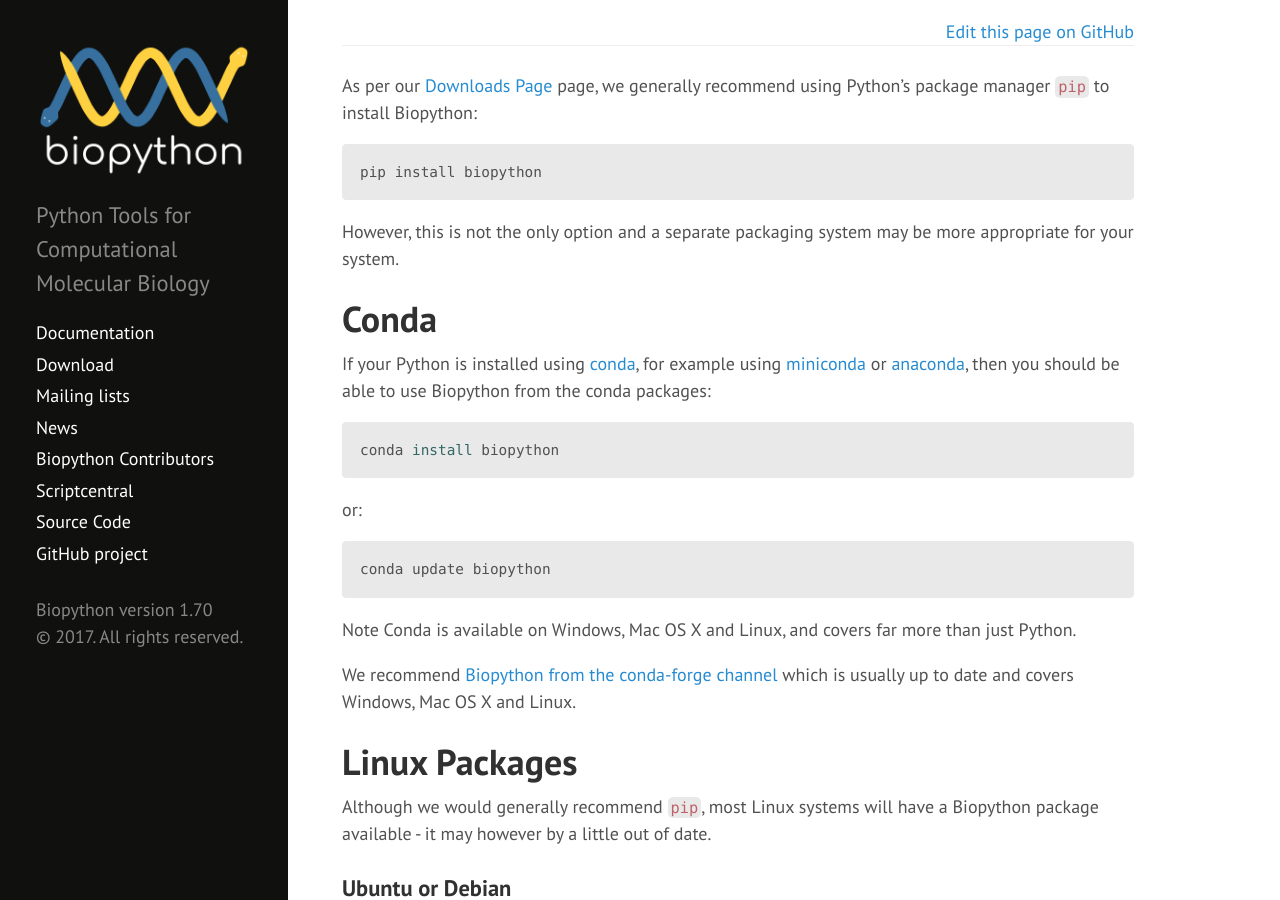
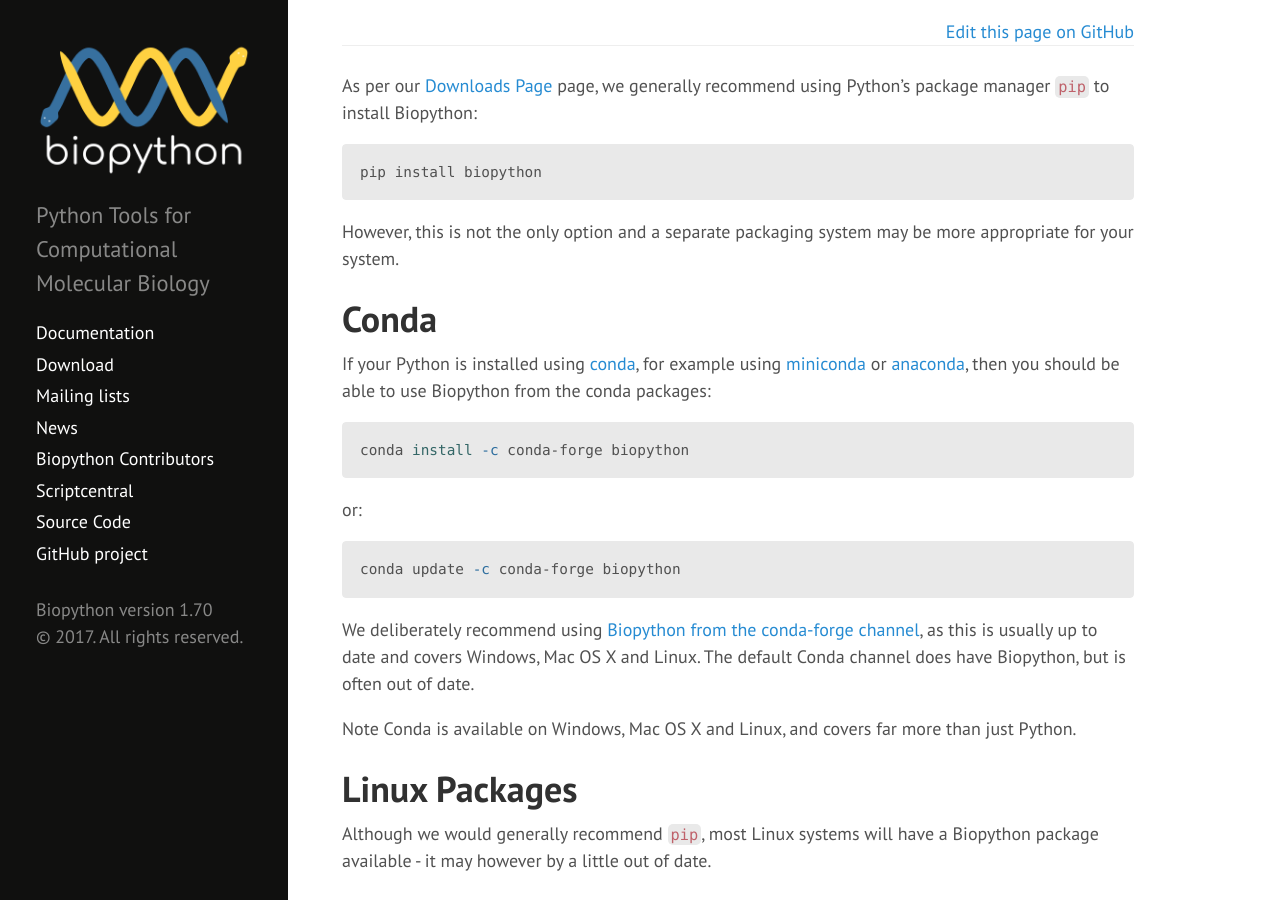
Before and after one commit to biopython/biopython.github.io, a Jekyll site: the page built from wiki/Packages.md, in a window 1280 px wide and 900 px high. Built offline with Jekyll 4.4.1, drawn with Linux system fonts in a browser that asks for light colours.

Commit message:
Make use of conda-forge explicit

````diff
--- a/wiki/Packages.md
+++ b/wiki/Packages.md
@@ -23,21 +23,22 @@ example using [miniconda](https://conda.io/miniconda.html) or
 be able to use Biopython from the conda packages:
 
 ``` bash
-conda install biopython
+conda install -c conda-forge biopython
 ```
 
 or:
 
 ``` bash
-conda update biopython
+conda update -c conda-forge biopython
 ```
+
+We deliberately recommend using [Biopython from the conda-forge
+channel](https://anaconda.org/conda-forge/biopython), as this is usually
+up to date and covers Windows, Mac OS X and Linux. The default Conda
+channel does have Biopython, but is often out of date.
 
 Note Conda is available on Windows, Mac OS X and Linux, and covers far
 more than just Python.
-
-We recommend [Biopython from the conda-forge
-channel](https://anaconda.org/conda-forge/biopython) which is usually
-up to date and covers Windows, Mac OS X and Linux.
 
 
 Linux Packages
````
